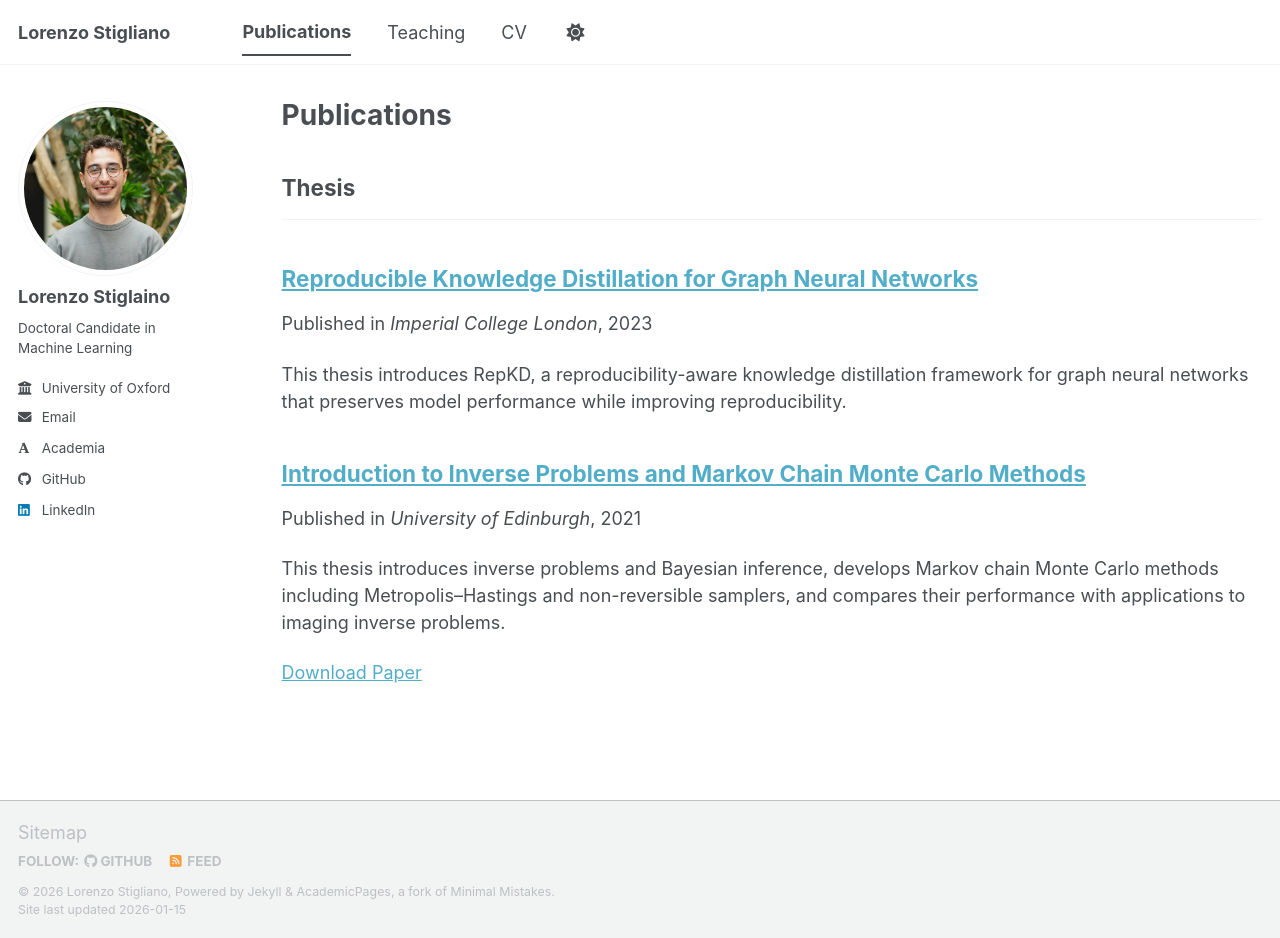
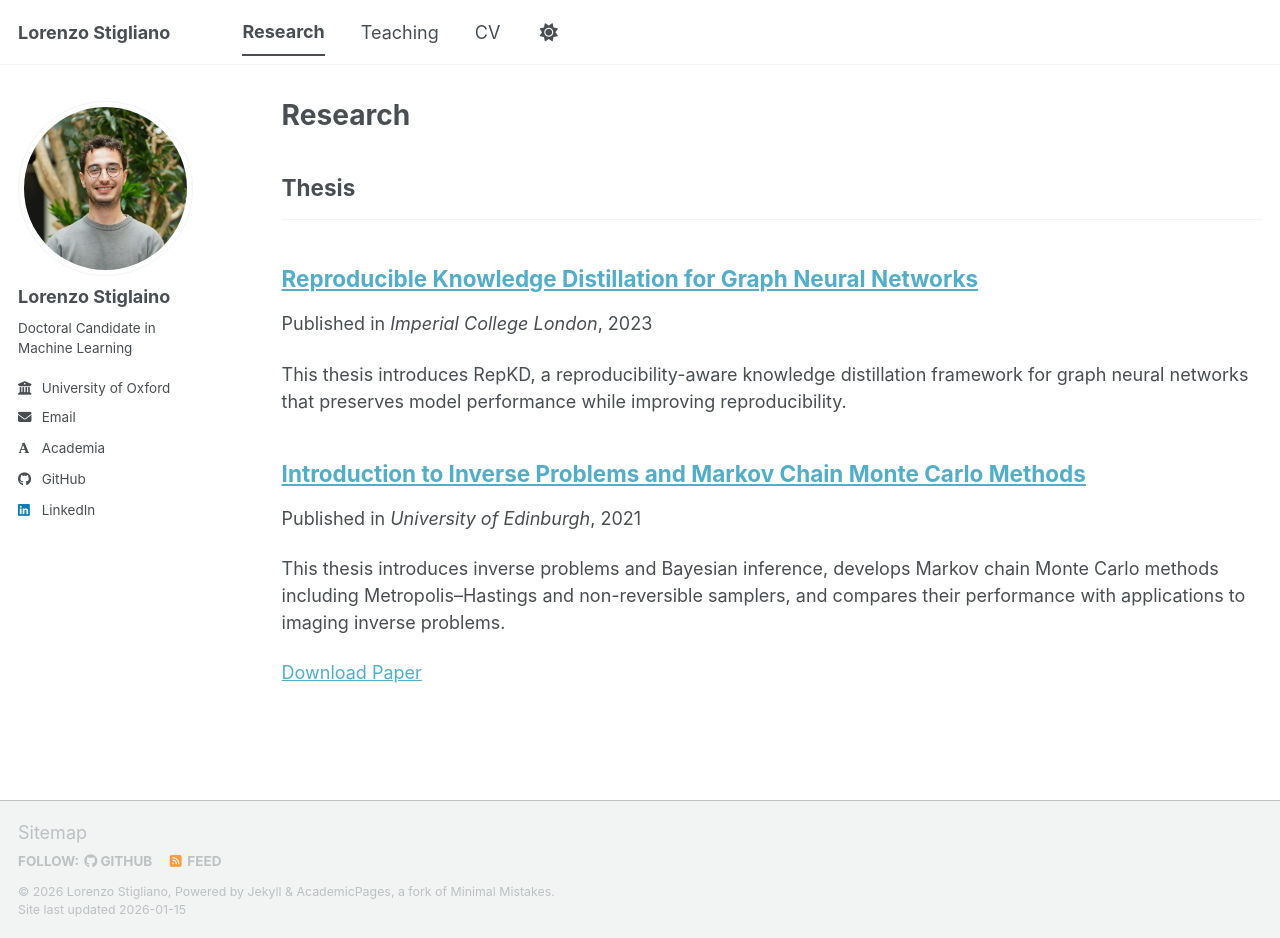
Before and after one commit to LorenzoStigliano/lorenzostigliano.github.io, a Jekyll site: the page built from _pages/publications.html, in a window 1280 px wide and 938 px high. Built offline with Jekyll 4.4.1, drawn with Linux system fonts in a browser that asks for light colours; some web fonts are replaced; a script bundle is joined from its source files by our own code; library files that are not in the unit come from our copies.

Commit message:
rename publications to research

```diff
--- a/_data/navigation.yml
+++ b/_data/navigation.yml
@@ -8,8 +8,8 @@
 #      Markdown formatted page while the second is generated using JSON.
 
 main:
-  - title: "Publications"
-    url: /publications/
+  - title: "Research"
+    url: /research/
 
   - title: "Teaching"
     url: /teaching/
--- a/_pages/publications.html
+++ b/_pages/publications.html
@@ -1,7 +1,7 @@
 ---
 layout: archive
-title: "Publications"
-permalink: /publications/
+title: "Research"
+permalink: /research/
 author_profile: true
 ---
 
```
Also changed, not shown: _pages/cv.md (+1 -1 lines).
